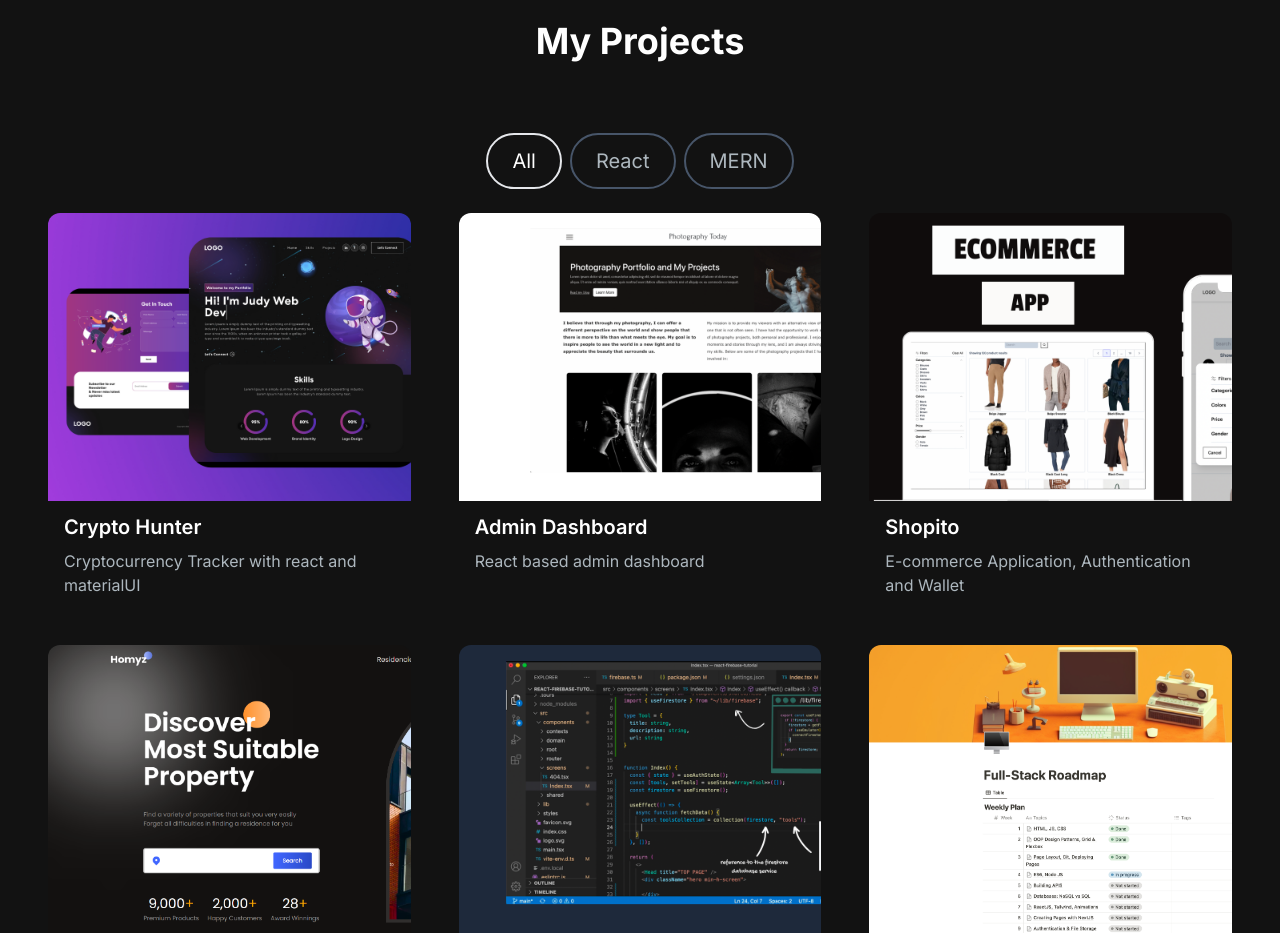
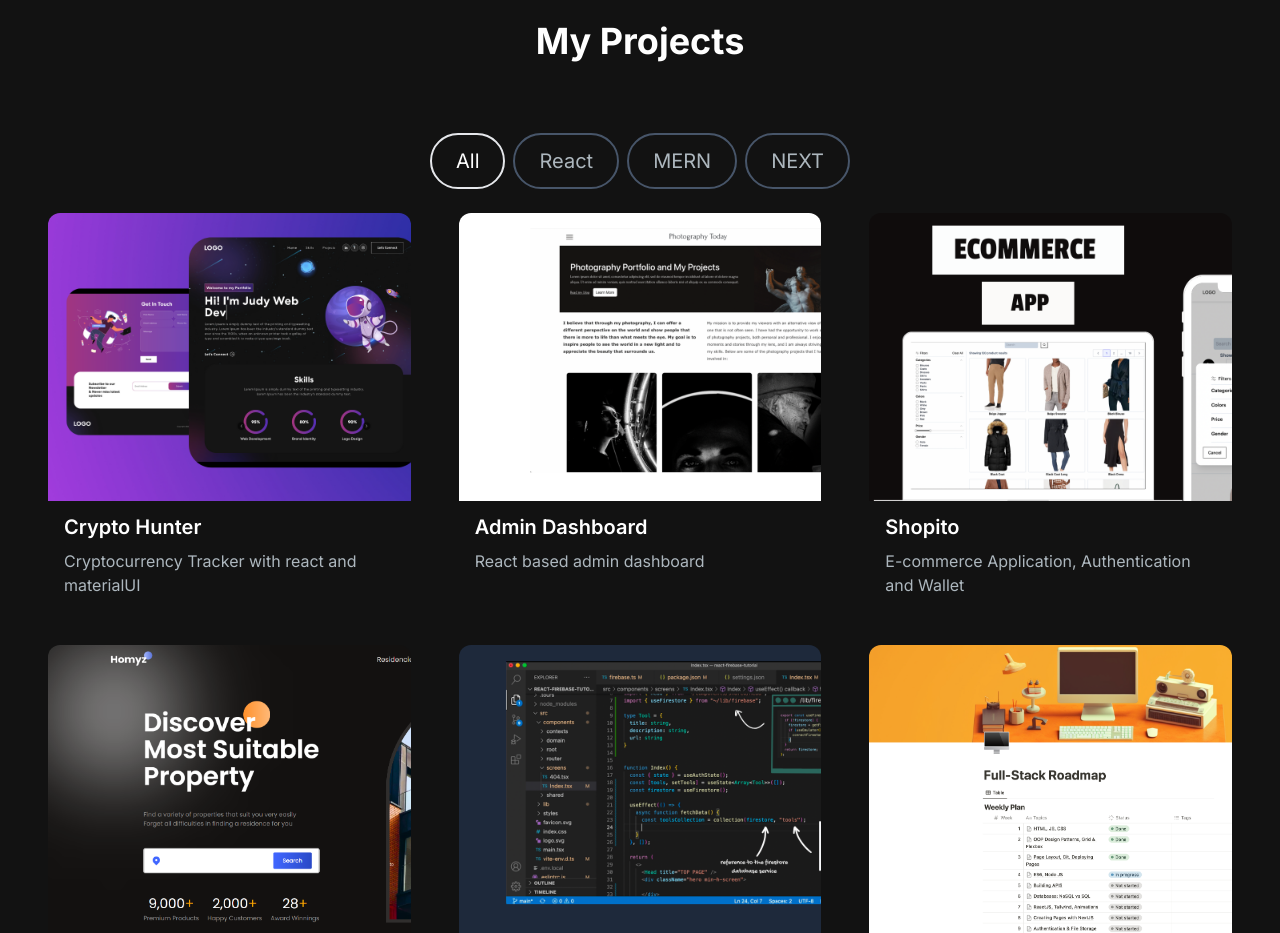
Before and after one commit to rutu-cyber/rutuja, a Next.js app: page / in a window 1280 px wide. Shown: the part 1200-2133 px from the top of the page. Built offline with nearby package versions, Linux system fonts and the light colour scheme.

Commit message:
added next tag

```diff
--- a/src/components/ProjectsSection.jsx
+++ b/src/components/ProjectsSection.jsx
@@ -116,7 +116,12 @@ const projectsData = [
           <ProjectTag
             onClick={handleTagChange}
             name="MERN"
-            isSelected={tag === "MERNy"}
+            isSelected={tag === "MERN"}
+          />
+          <ProjectTag
+            onClick={handleTagChange}
+            name="NEXT"
+            isSelected={tag === "NEXT"}
           />
         </div>
         <ul ref={ref} className="grid md:grid-cols-3 gap-8 md:gap-12">
```
